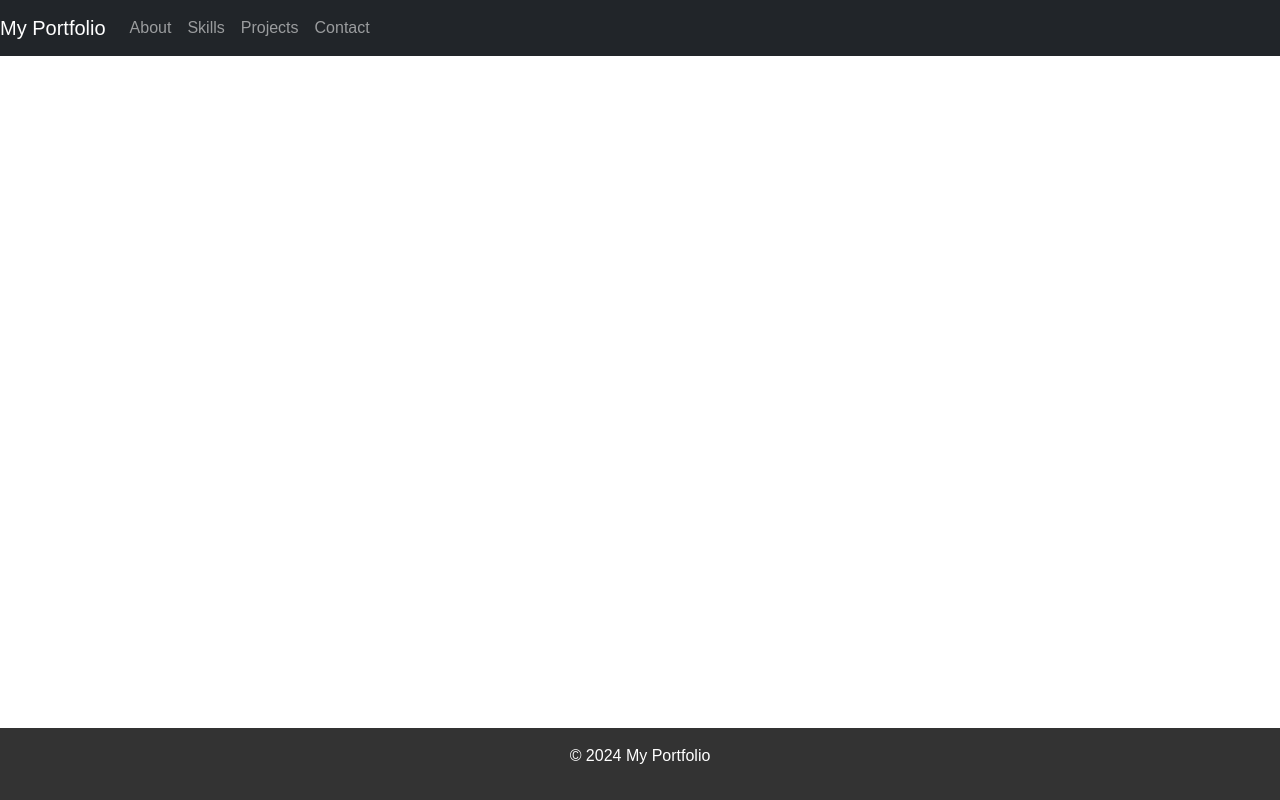
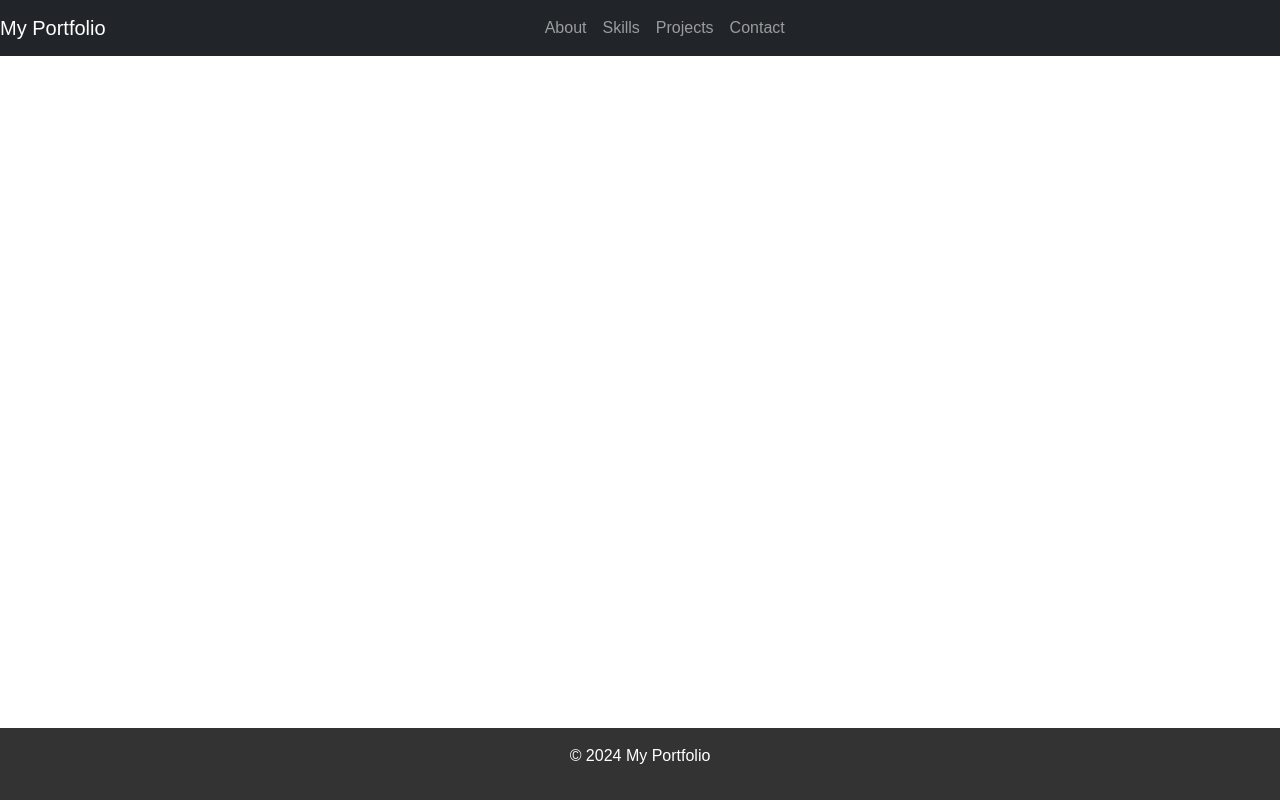
Before and after one commit to bradysteven06/StevenBradyWebDev, a React (Create React App) app: page / in a window 1280 px wide. Built offline with nearby package versions, Linux system fonts and the light colour scheme.

Commit message:
adjusted header layout

```diff
--- a/package.json
+++ b/package.json
@@ -8,6 +8,7 @@
     "@testing-library/user-event": "^13.5.0",
     "bootstrap": "^5.3.3",
     "react": "^18.3.1",
+    "react-bootstrap": "^2.10.3",
     "react-dom": "^18.3.1",
     "react-router-dom": "^6.23.1",
     "react-scripts": "^5.0.1",
--- /dev/null
+++ b/src/assets/styles/Header.css
@@ -0,0 +1,26 @@
+.custom-navbar {
+    display: flex;
+    align-items: center;
+  }
+
+  .custom-navbar .brand {
+    flex-grow: .46;
+  }
+
+  .custom-navbar .navbar-collapse {
+    flex-grow: 0;
+    justify-content: center;
+  }
+
+  .custom-navbar .navbar-toggler {
+    order: 3;
+  }
+
+  .custom-navbar .navbar-nav {
+    flex-direction: row;
+  }
+
+  .custom-navbar .nav-link {
+    padding-right: 1rem;
+    padding-left: 1rem;
+  }
--- a/src/components/Header.js
+++ b/src/components/Header.js
@@ -1,14 +1,15 @@
 import React from 'react';
+import { Navbar, Nav } from 'react-bootstrap';
 import { Link } from 'react-router-dom';
-import { Navbar, Nav } from 'react-bootstrap';
+import '../assets/styles/Header.css'; // Corrected import path
 
 const Header = () => {
   return (
-    <Navbar bg="dark" variant="dark" expand="lg">
-      <Navbar.Brand href="#">My Portfolio</Navbar.Brand>
-      <Navbar.Toggle aria-controls="basic-navbar-nav" />
-      <Navbar.Collapse id="basic-navbar-nav">
-        <Nav className="ml-auto">
+    <Navbar bg="dark" variant="dark" expand="lg" className="custom-navbar">
+      <Navbar.Brand href="#" className="brand">My Portfolio</Navbar.Brand>
+      <Navbar.Toggle aria-controls="basic-navbar-nav" className="order-lg-2 ml-auto" />
+      <Navbar.Collapse id="basic-navbar-nav" className="justify-content-center order-lg-1">
+        <Nav>
           <Nav.Link as={Link} to="/about">About</Nav.Link>
           <Nav.Link as={Link} to="/skills">Skills</Nav.Link>
           <Nav.Link as={Link} to="/projects">Projects</Nav.Link>
```
Also changed, not shown: 1 other file (tests, documents, lock files or other folders).
